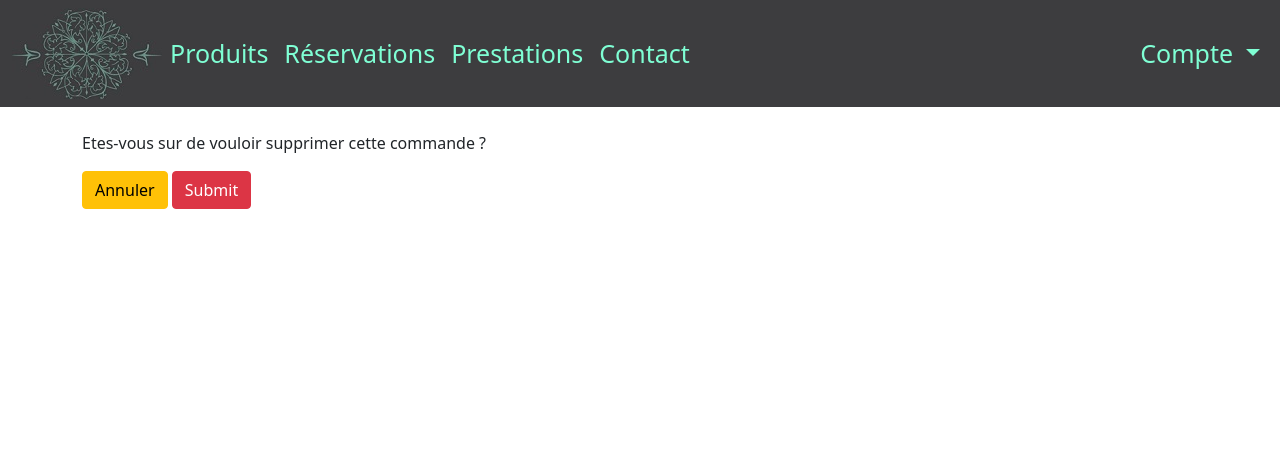
After one commit to nikola-44/projet_mandat, a Django app: page /produits/supprimer_produit/1 in a window 1280 px wide. The commit adds this page. Shown: the top 449 px of the page. Run offline with Django 3.2, Linux system fonts and the light colour scheme; tables that the repository leaves empty hold one stand-in row (values such as "Sample post").

Commit message:
avancée sur gérerProduit coter admin

```diff
--- a/icc/produits/urls.py
+++ b/icc/produits/urls.py
@@ -8,4 +8,7 @@ app_name = 'produits'
 urlpatterns = [
     path('', views.home, name='home'),
     path('gererProduits/', views.gererProduit, name='gererProduit'),
+    path('supprimer_produit/<str:pk>', views.supprimer_produit, name='supprimer_produit'),
+    path('ajouter_produit/', views.ajouter_produit, name='ajouter_produit'),
+
 ]
--- a/icc/produits/views.py
+++ b/icc/produits/views.py
@@ -1,5 +1,5 @@
 # Zumeri Faton et Châtelain Dorian
-from django.shortcuts import render
+from django.shortcuts import render, redirect
 from .models import Produit
 
 
@@ -13,3 +13,23 @@ def home(request):
 def gererProduit(request):
     produits = Produit.objects.all()
     return render(request, '../templates/gererProduit.html', {'produits': produits})
+
+
+def ajouter_produit(request):
+    form = Produit()
+    if request.method == 'POST':
+        form = Produit(request.POST)
+        if form.is_valid():
+            form.save()
+            return redirect('/produits/gererProduits')
+    context = {'form': form}
+    return render(request, '../templates/ajouter_produit.html', context)
+
+
+def supprimer_produit(request, pk):
+    produit = Produit.objects.get(id=pk)
+    if request.method == 'POST':
+        produit.delete()
+        return redirect('/produits/gererProduits')
+    context = {'item': produit}
+    return render(request, '../templates/supprimer_produit.html', context)
--- a/icc/templates/gererProduit.html
+++ b/icc/templates/gererProduit.html
@@ -10,7 +10,7 @@
         <h5>Les produits</h5>
         <hr>
         <div class="card card-body">
-            <a class="btn btn-primary  btn-sm btn-block" href="#">Ajouter un produit</a>
+            <a class="btn btn-primary  btn-sm btn-block" href="{% url 'produits:ajouter_produit' %}">Ajouter un produit</a>
             <table class="table table-sm">
                 <tr>
                     <th>Produit</th>
@@ -29,7 +29,7 @@
                     <th><p>{{ n.statut }}</p></th>
                     <th><p>{{ n.quantite }}</p></th>
                     <th><a class='btn btn-sm btn-dark' href="#">Modifier</a></th>
-                    <th><a class='btn btn-sm btn-danger' href="#">Supprimer</a></th>
+                    <th><a class='btn btn-sm btn-danger' href="{% url 'produits:supprimer_produit' n.id %}">Supprimer</a></th>
                 </tr>
                 {% endfor %}
 
--- /dev/null
+++ b/icc/templates/supprimer_produit.html
@@ -0,0 +1,11 @@
+{% extends 'base.html' %}
+
+{% block content %}
+
+    <p>Etes-vous sur de vouloir supprimer cette commande ?</p>
+    <form action="{% url 'produits:supprimer_produit' item.id %}" method="post">
+        {% csrf_token %}
+        <a class="btn btn-warning" href="{% url 'produits:gererProduit' %}">Annuler</a>
+        <input class="btn btn-danger" href="{% url 'produits:gererProduit' %}" type="submit" name="Confirmer">
+    </form>
+{% endblock %}
```
Also changed, not shown: icc/templates/ajouter_produit.html (added, +19 -0 lines).
